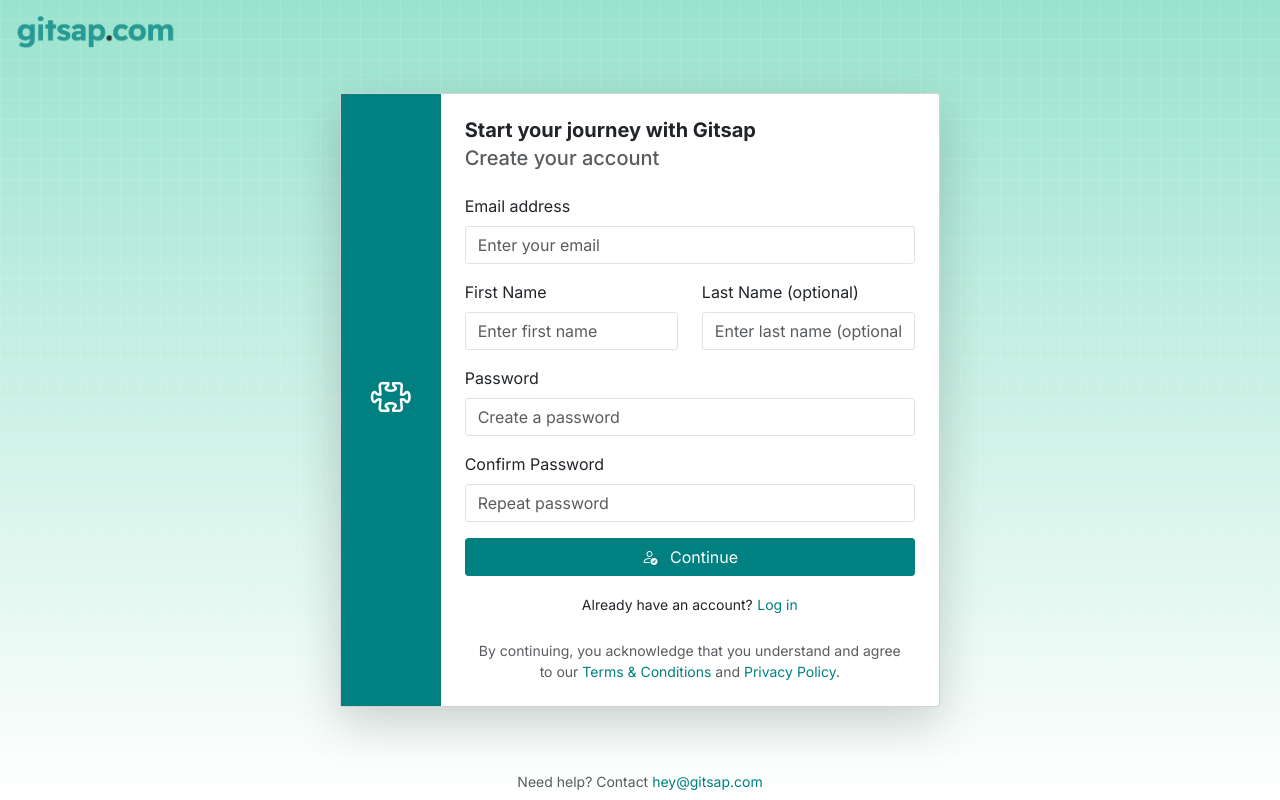
After one commit to santoshkpatro/gitsap, a Django app: page /accounts/register/ in a window 1280 px wide. The commit adds this page. Run offline with Django 5.2, Linux system fonts and the light colour scheme; some libraries are stand-ins or nearby versions.

Commit message:
feat: Implement registration functionality with form validation and user creation

```diff
--- a/accounts/forms.py
+++ b/accounts/forms.py
@@ -20,3 +20,41 @@ class LoginForm(forms.Form):
             }
         )
     )
+
+
+class RegisterForm(forms.Form):
+    first_name = forms.CharField(
+        label="First Name",
+        required=True,
+        widget=forms.TextInput(
+            attrs={"class": "form-control", "placeholder": "Enter first name"}
+        ),
+    )
+    last_name = forms.CharField(
+        label="Last Name",
+        required=False,
+        widget=forms.TextInput(
+            attrs={"class": "form-control", "placeholder": "Enter last name (optional)"}
+        ),
+    )
+    email = forms.EmailField(
+        label="Email",
+        required=True,
+        widget=forms.EmailInput(
+            attrs={"class": "form-control", "placeholder": "Enter your email"}
+        ),
+    )
+    password1 = forms.CharField(
+        label="Password",
+        required=True,
+        widget=forms.PasswordInput(
+            attrs={"class": "form-control", "placeholder": "Create a password"}
+        ),
+    )
+    password2 = forms.CharField(
+        label="Confirm Password",
+        required=True,
+        widget=forms.PasswordInput(
+            attrs={"class": "form-control", "placeholder": "Repeat password"}
+        ),
+    )
--- /dev/null
+++ b/accounts/templates/accounts/base.html
@@ -0,0 +1,51 @@
+{% extends 'shared/base.html' %}
+{% load static %}
+
+{% block styles %}
+<style>
+    .teal-to-white-bg {
+        background:
+            linear-gradient(to bottom, #99e3cd, #ffffff),
+            repeating-linear-gradient(0deg, rgba(255, 255, 255, 0.1) 0px, rgba(255, 255, 255, 0.1) 1px, transparent 1px, transparent 20px),
+            repeating-linear-gradient(90deg, rgba(255, 255, 255, 0.1) 0px, rgba(255, 255, 255, 0.1) 1px, transparent 1px, transparent 20px);
+        background-blend-mode: overlay;
+    }
+</style>
+{% endblock styles %}
+
+{% block content %}
+<div class="position-relative min-vh-100 teal-to-white-bg">
+
+    <!-- Logo at top-left -->
+    <div class="position-absolute top-0 start-0 p-3" style="opacity: 0.75;">
+        <a href="/">
+            <img src="{% static 'shared/images/logo.png' %}" alt="Gitsap" height="32">
+        </a>
+    </div>
+
+    <!-- Centered Login Card -->
+    <div class="d-flex justify-content-center align-items-center min-vh-100">
+        <div class="card w-100 shadow-lg" style="max-width: 600px;">
+            <div class="row g-0">
+                <!-- Left Section -->
+                <div
+                    class="col-md-2 bg-primary text-white d-flex flex-column justify-content-center align-items-center p-4">
+                    {% block icon %}
+                    {% endblock icon %}
+                </div>
+
+                <!-- Right Section -->
+                <div class="col-md-10 p-4">
+                    {% block form %}
+                    {% endblock form %}
+                </div>
+            </div>
+        </div>
+    </div>
+
+    <!-- Footer Contact Tagline -->
+    <div class="position-absolute bottom-0 start-50 translate-middle-x text-muted small pb-2">
+        Need help? Contact <a href="mailto:hey@gitsap.com" class="text-decoration-none">hey@gitsap.com</a>
+    </div>
+</div>
+{% endblock content %}
--- /dev/null
+++ b/accounts/templates/accounts/register.html
@@ -0,0 +1,76 @@
+{% extends 'accounts/base.html' %}
+
+{% block icon %}
+<i class="bi bi-puzzle fs-1 mb-1"></i>
+{% endblock icon %}
+
+{% block form %}
+<h5 class="fw-bold mb-1">Start your journey with Gitsap</h5>
+<h5 class="text-muted mb-4">Create your account</h5>
+
+<form method="post" action="{% url 'accounts-register' %}">
+    {% csrf_token %}
+
+    <!-- Email Row -->
+    <div class="mb-3">
+        <label for="{{ form.email.id_for_label }}" class="form-label">Email address</label>
+        {{ form.email }}
+        {% if form.email.errors %}
+        <div class="text-danger small mt-1">{{ form.email.errors.0 }}</div>
+        {% endif %}
+    </div>
+
+    <!-- First Name & Last Name Row -->
+    <div class="row mb-3">
+        <div class="col">
+            <label for="{{ form.first_name.id_for_label }}" class="form-label">First Name</label>
+            {{ form.first_name }}
+            {% if form.first_name.errors %}
+            <div class="text-danger small mt-1">{{ form.first_name.errors.0 }}</div>
+            {% endif %}
+        </div>
+        <div class="col">
+            <label for="{{ form.last_name.id_for_label }}" class="form-label">Last Name (optional)</label>
+            {{ form.last_name }}
+            {% if form.last_name.errors %}
+            <div class="text-danger small mt-1">{{ form.last_name.errors.0 }}</div>
+            {% endif %}
+        </div>
+    </div>
+
+    <!-- Password Row -->
+    <div class="mb-3">
+        <label for="{{ form.password1.id_for_label }}" class="form-label">Password</label>
+        {{ form.password1 }}
+        {% if form.password1.errors %}
+        <div class="text-danger small mt-1">{{ form.password1.errors.0 }}</div>
+        {% endif %}
+    </div>
+
+    <div class="mb-3">
+        <label for="{{ form.password2.id_for_label }}" class="form-label">Confirm Password</label>
+        {{ form.password2 }}
+        {% if form.password2.errors %}
+        <div class="text-danger small mt-1">{{ form.password2.errors.0 }}</div>
+        {% endif %}
+    </div>
+
+    <!-- Submit Button -->
+    <div class="d-grid">
+        <button type="submit" class="btn btn-primary">
+            <i class="bi bi-person-check me-2"></i> Continue
+        </button>
+    </div>
+
+    <div class="text-center mt-3">
+        <span class="small">Already have an account?</span>
+        <a href="{% url 'accounts-login' %}" class="small text-decoration-none">Log in</a>
+    </div>
+
+    <!-- Terms & Privacy Disclaimer -->
+    <div class="text-center text-muted small mt-4 px-2">
+        By continuing, you acknowledge that you understand and agree to our
+        <a href="/terms" class="text-decoration-none">Terms & Conditions</a> and
+        <a href="/privacy" class="text-decoration-none">Privacy Policy</a>.
+    </div>
+    {% endblock form %}
--- a/accounts/views.py
+++ b/accounts/views.py
@@ -4,7 +4,7 @@ from django.contrib import messages
 from django.contrib.auth import login, logout
 
 from accounts.models import User
-from accounts.forms import LoginForm
+from accounts.forms import LoginForm, RegisterForm
 
 
 class LoginView(View):
@@ -53,3 +53,49 @@ class LoginView(View):
         login(request, user)
 
         return redirect("home-index")
+
+
+class RegisterView(View):
+    def get(self, request):
+        form = RegisterForm()
+        context = {"form": form}
+        return render(request, "accounts/register.html", context)
+
+    def post(self, request):
+        form = RegisterForm(request.POST)
+        context = {"form": form}
+
+        if not form.is_valid():
+            messages.error(request, "Please enter a valid field details.")
+            return render(request, "accounts/register.html", context)
+
+        cleaned_data = form.cleaned_data
+        email = cleaned_data.get("email")
+        password1 = cleaned_data.get("password1")
+        password2 = cleaned_data.get("password2")
+
+        if not password1 or not password2:
+            form.add_error("password2", "Password did not match.")
+            return render(request, "accounts/register.html", context)
+
+        # Check if user already exists
+        if User.objects.filter(email=email).exists():
+            form.add_error("email", "Email already exists.")
+            return render(request, "accounts/register.html", context)
+
+        # Check if passwords match
+        if password1 != password2:
+            form.add_error("password2", "Passwords do not match.")
+            return render(request, "accounts/register.html", context)
+
+        # Create user
+        user = User(
+            email=email,
+            first_name=cleaned_data.get("first_name"),
+            last_name=cleaned_data.get("last_name"),
+        )
+        user.set_password(password1)
+        user.save()
+
+        messages.success(request, "User registered successfully.")
+        return redirect("home-index")
--- a/config/urls.py
+++ b/config/urls.py
@@ -2,11 +2,12 @@ from django.contrib import admin
 from django.urls import path
 
 from home.views import IndexView
-from accounts.views import LoginView
+from accounts.views import LoginView, RegisterView
 
 
 urlpatterns = [
     path("admin/", admin.site.urls),
     path("accounts/login/", LoginView.as_view(), name="accounts-login"),
+    path("accounts/register/", RegisterView.as_view(), name="accounts-register"),
     path("", IndexView.as_view(), name="home-index"),
 ]
```
Also changed, not shown: accounts/templates/accounts/login.html (+7 -47 lines).
